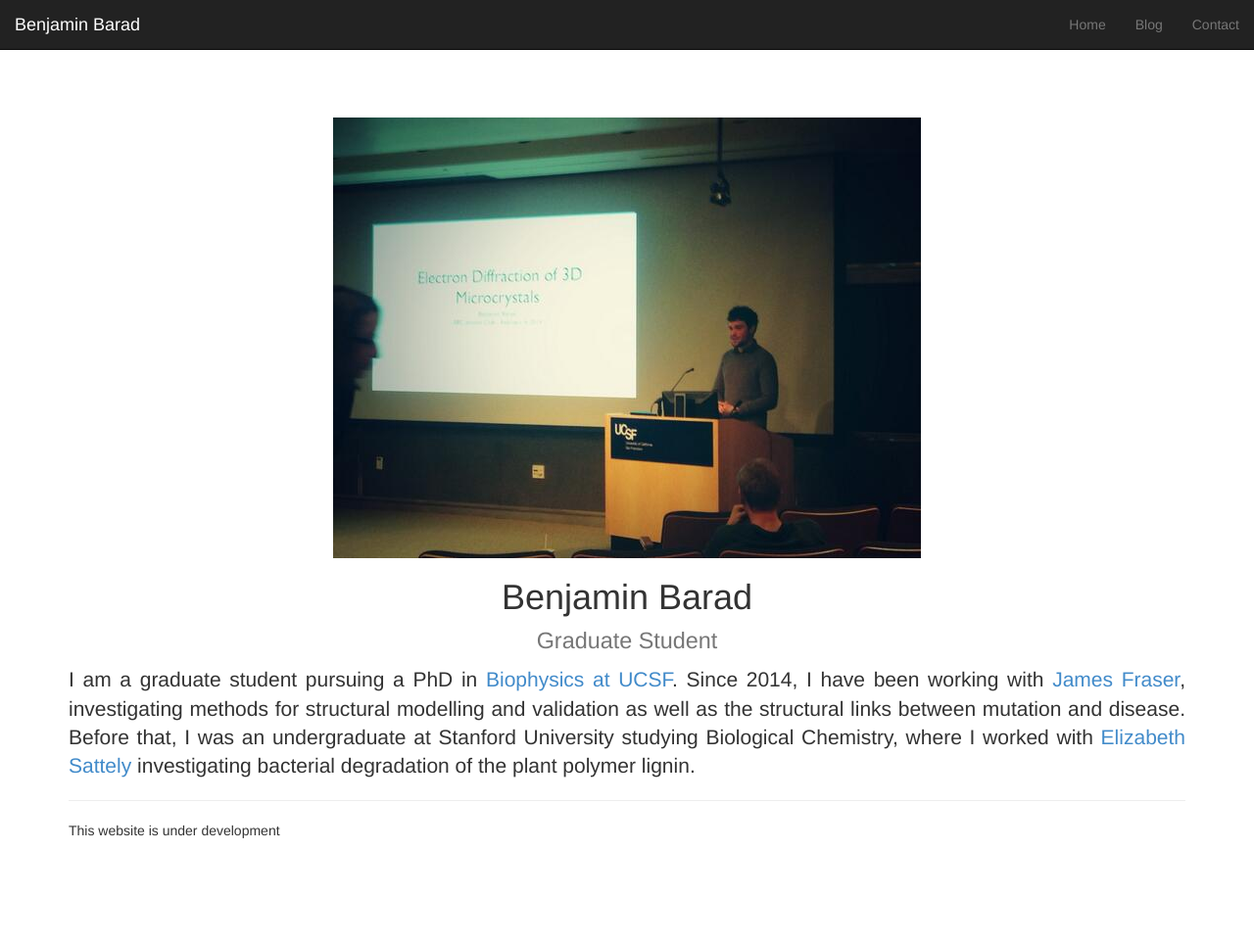
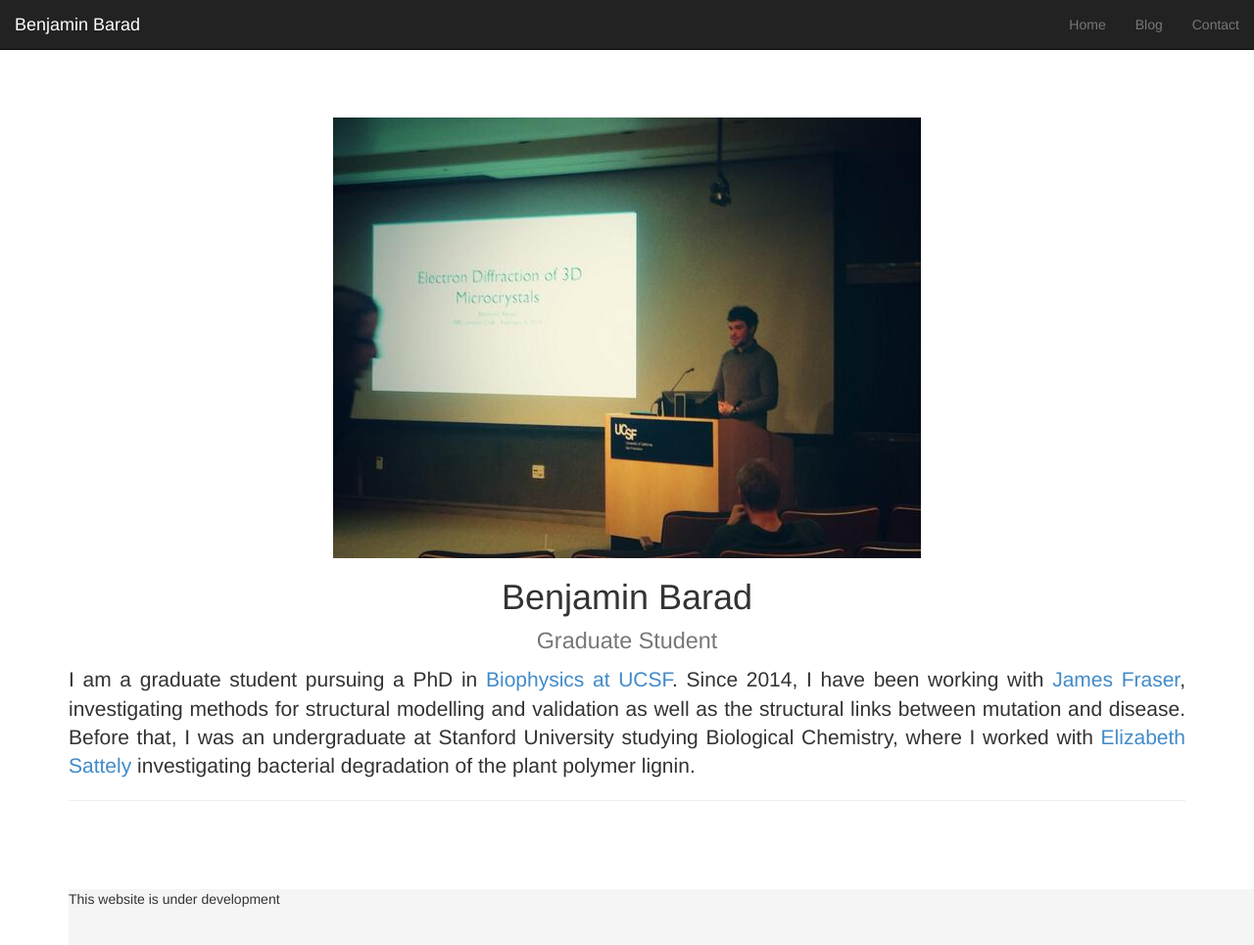
Before and after one commit to bbarad/bbarad.github.io, a Jekyll site: the page built from index.md, in a window 1280 px wide and 968 px high. Shown: the top 965 px of the window at 98% size. Built offline with Jekyll 4.4.1, drawn with Linux system fonts in a browser that asks for light colours; nearby versions of some CDN libraries.

Commit message:
footer is a div, not just a footer.

```diff
--- a/_includes/footer.html
+++ b/_includes/footer.html
@@ -1,7 +1,7 @@
         <hr>
-        <footer>
+        <div class="footer">
           <p> This website is under development </p>
-        </footer>
+        </div>
     </div>
     <script src="https://ajax.googleapis.com/ajax/libs/jquery/1.11.1/jquery.min.js"></script>
     <script src="/static/js/bootstrap.min.js"></script>
```
